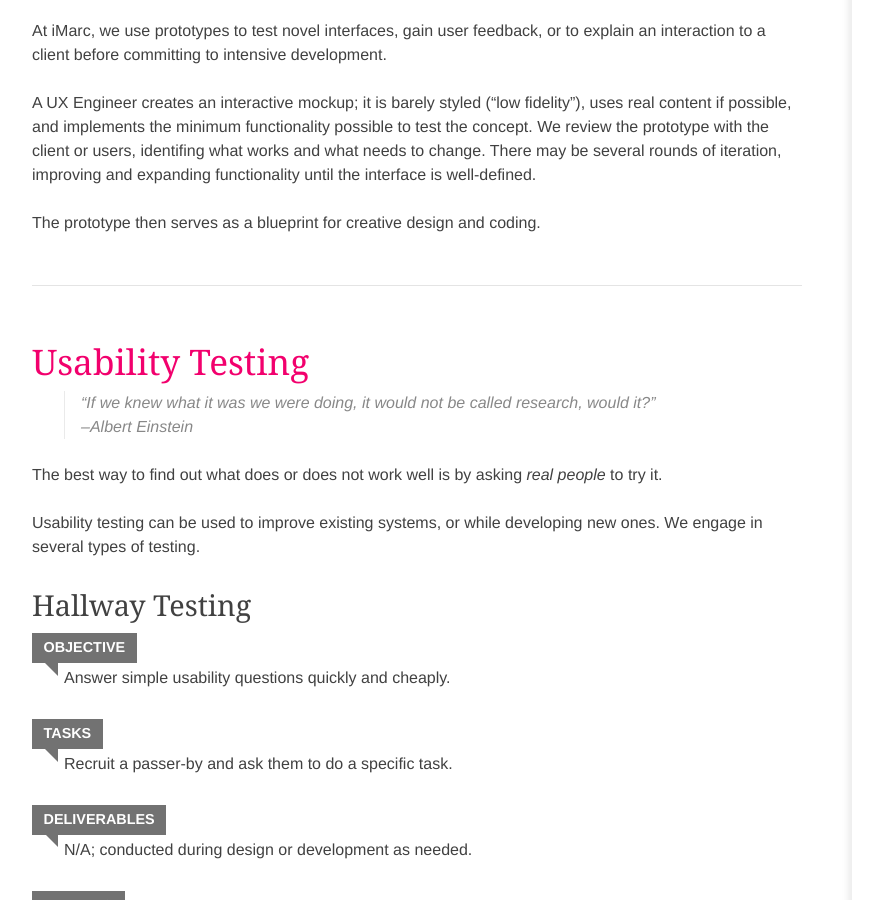
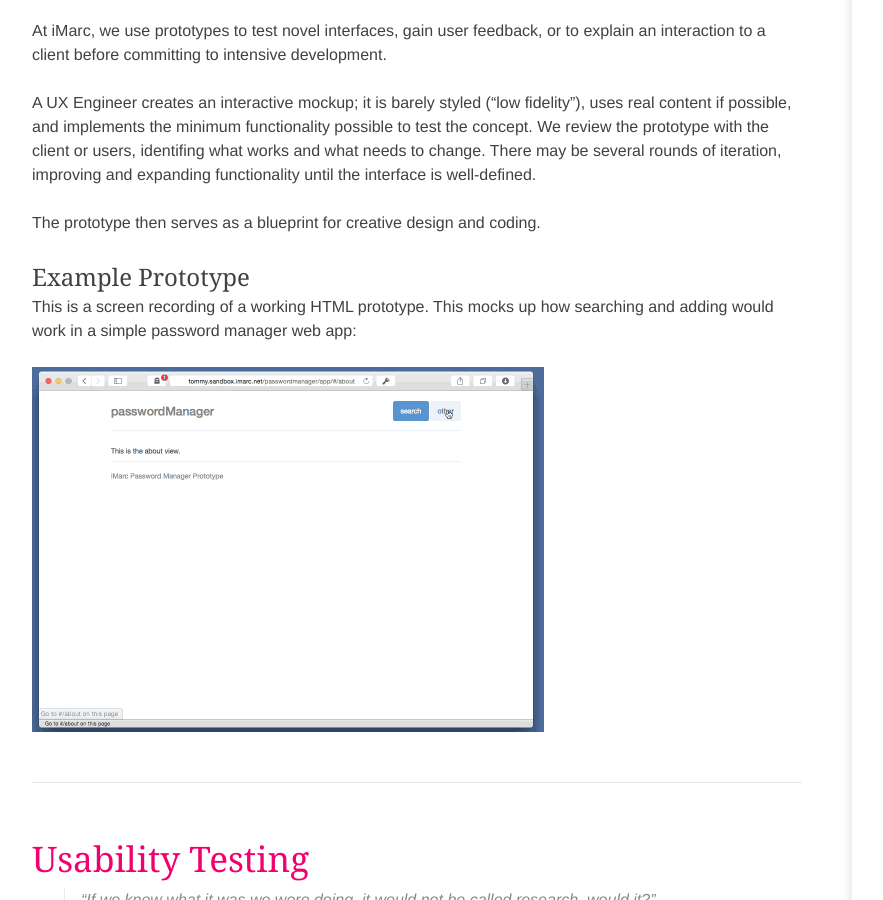
Before and after one commit to imarc/handbook, a Jekyll site: the page built from strategy.markdown, in a window 1280 px wide and 900 px high, scrolled down 20209 px. Shown: the whole window, without its empty margins (88-971 px from the left). Built offline with Jekyll 4.4.1, drawn with Linux system fonts in a browser that asks for light colours; nearby versions of some CDN libraries; some web fonts are replaced.

Commit message:
added prototype GIF example

```diff
--- a/strategy.markdown
+++ b/strategy.markdown
@@ -529,7 +529,10 @@ A UX Engineer creates an interactive mockup; it is barely styled ("low fidelity"
 
 The prototype then serves as a blueprint for creative design and coding.
 
+#### Example Prototype
+This is a screen recording of a working HTML prototype. This mocks up how searching and adding would work in a simple password manager web app:
 
+![Prototype of a Password Manager](img/strategy/prototype.gif)
 
 
 
```
Also changed, not shown: img/strategy/prototype-01.png (added), img/strategy/prototype-02.png (added), img/strategy/prototype.gif (added).
